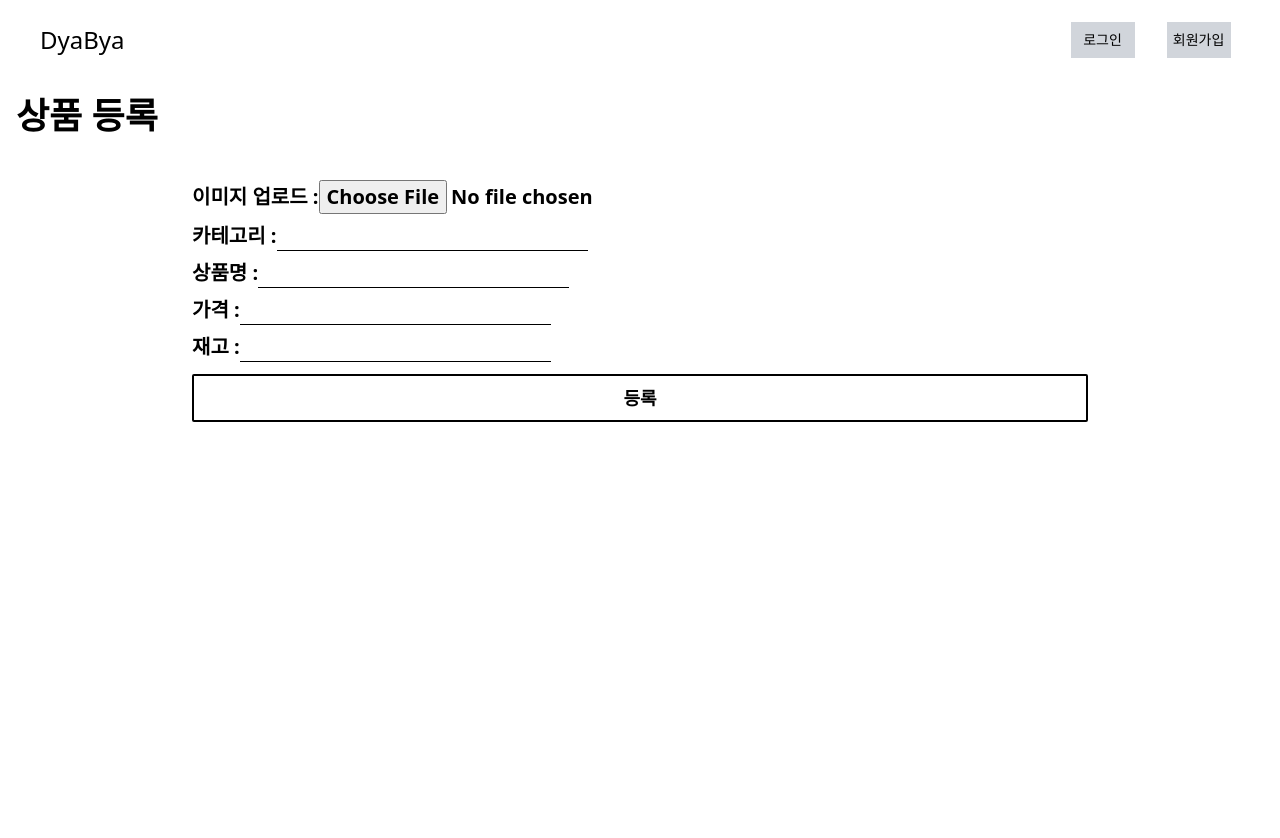
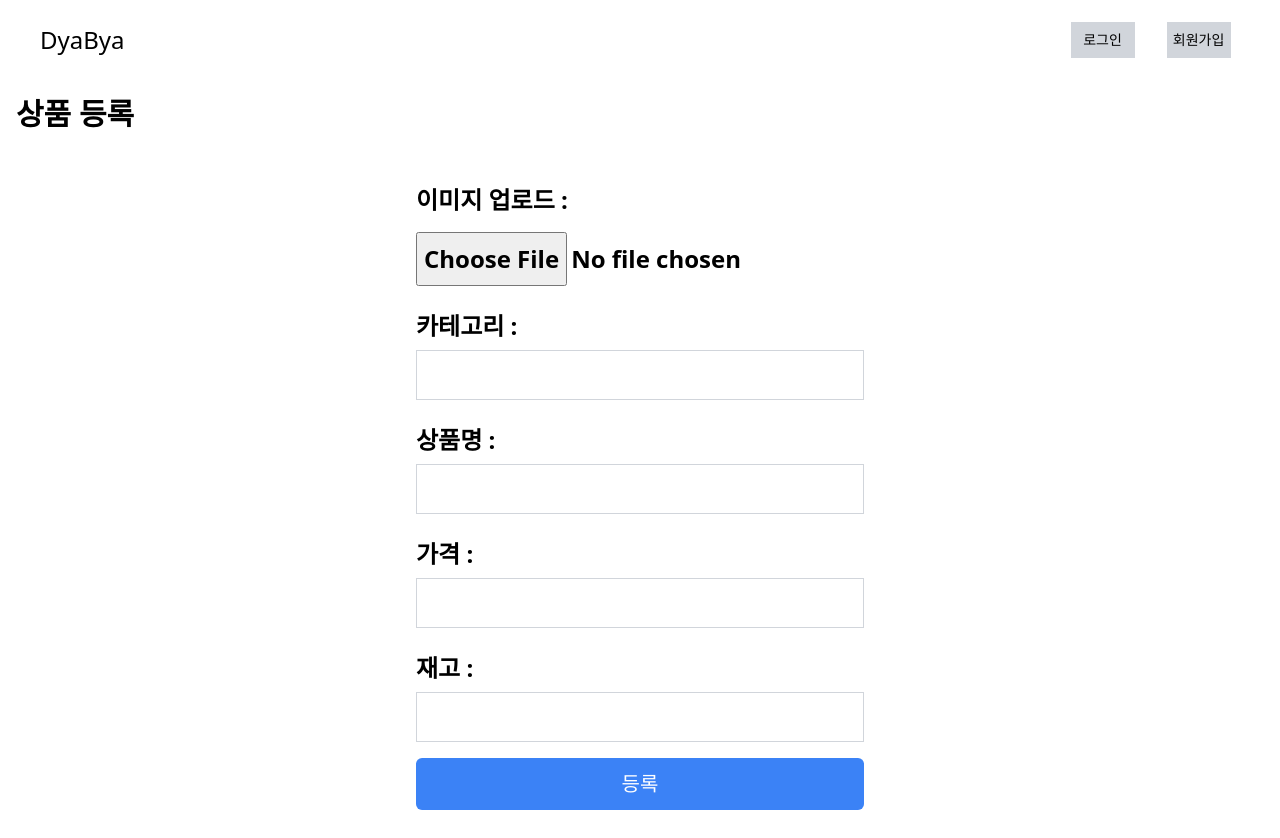
Before and after one commit to kimwoojin123/KDT-IaaS-1team-ERP, a Next.js app in the folder admin/: page /apply in a window 1280 px wide. Before the commit the page ends 800 px from the top, so only its background shows below. Built offline with nearby package versions, Linux system fonts and the light colour scheme.

Commit message:
스타일 수정

```diff
--- a/admin/app/apply/page.tsx
+++ b/admin/app/apply/page.tsx
@@ -60,68 +60,69 @@ export default function Apply() {
 
   return (
     <div className="container mx-auto p-4">
-      <h1 className="text-4xl font-bold mb-6">상품 등록</h1>
+      <h1 className="text-3xl font-bold mb-6">상품 등록</h1>
       <div className="flex justify-center mt-8">
         <form
-          className="flex flex-col max-w-4xl mx-auto my-8 md:my-3 justify-between w-full md:w-3/4 h-1/4"
+          className="flex flex-col max-w-md mx-auto my-8 md:my-3 w-full md:w-3/4"
           onSubmit={handleSubmit}
         >
-          <div className="mb-2 font-bold text-xl item-center">
-            <label>
+          <div className="mb-4">
+            <label className="text-2xl font-bold" style={{ lineHeight: "2" }}>
               이미지 업로드 :
               <input
                 type="file"
                 accept="image/*"
                 onChange={handleImageChange}
+                className="mt-2 w-full max-w-md"
               />
             </label>
           </div>
-          <div className="mb-2 font-bold text-xl items-center">
-            <label>
+          <div className="mb-4">
+            <label className="text-2xl font-bold" style={{ lineHeight: "2" }}>
               카테고리 :
               <input
-                className="border-solid border-b border-black outline-0 pl-2"
                 type="text"
                 value={category}
                 onChange={(e) => setCategory(e.target.value)}
+                className="border-b border-black outline-none pl-2 w-full border border-gray-300"
               />
             </label>
           </div>
-          <div className="mb-2 font-bold text-xl">
-            <label>
+          <div className="mb-4">
+            <label className="text-2xl font-bold" style={{ lineHeight: "2" }}>
               상품명 :
               <input
-                className="border-solid border-b border-black outline-0 pl-2"
                 type="text"
                 value={productName}
                 onChange={(e) => setProductName(e.target.value)}
+                className="border-b border-black outline-none pl-2 w-full border border-gray-300"
               />
             </label>
           </div>
-          <div className="mb-2 font-bold text-xl">
-            <label>
+          <div className="mb-4">
+            <label className="text-2xl font-bold" style={{ lineHeight: "2" }}>
               가격 :
               <input
-                className="border-solid border-b border-black outline-0 pl-2"
                 type="text"
                 value={price}
                 onChange={(e) => setPrice(e.target.value)}
+                className="border-b border-black outline-none pl-2 w-full border border-gray-300"
               />
             </label>
           </div>
-          <div className="mb-2 font-bold text-xl">
-            <label>
+          <div className="mb-4">
+            <label className="text-2xl font-bold" style={{ lineHeight: "2" }}>
               재고 :
               <input
-                className="border-solid border-b border-black outline-0 pl-2"
                 type="text"
                 value={stock}
                 onChange={(e) => setStock(e.target.value)}
+                className="border-b border-black outline-none pl-2 w-full border border-gray-300"
               />
             </label>
           </div>
           <button
-            className="border-solid rounded-sm border-2 border-black mt-2 md:mt-1 md:px-3 px-8 py-2 text-lg font-bold"
+            className="bg-blue-500 text-white px-5 py-3 rounded-md text-xl"
             type="submit"
           >
             등록
```
